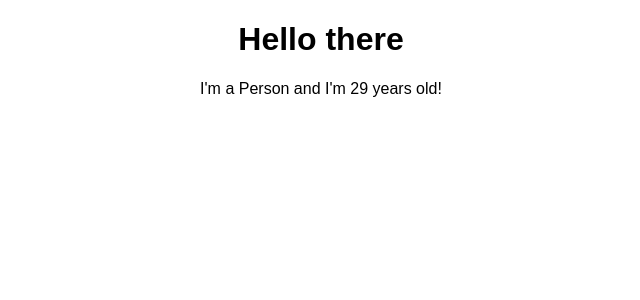
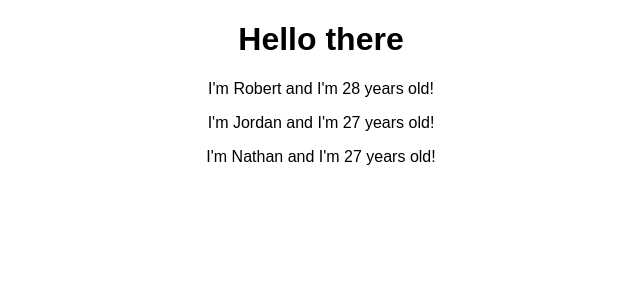
Before and after one commit to radiscipio/react-complete-guide, a React (Create React App) app: page / in a window 1280 px wide. Shown: the top 300 px of the page, without its empty margins (319-959 px from the left). Built offline with nearby package versions, Linux system fonts and the light colour scheme.

Commit message:
Pass props to person

```diff
--- a/src/App.js
+++ b/src/App.js
@@ -6,7 +6,9 @@
     return (
       <div className="App">
         <h1>Hello there</h1>
-        <Person />
+        <Person name="Robert" age="28" />
+        <Person name="Jordan" age="27" />
+        <Person name="Nathan" age="27" />
       </div>
     );
   }
--- a/src/Person/Person.js
+++ b/src/Person/Person.js
@@ -1,7 +1,7 @@
 import React from 'react'
 
-const person = () => {
-  return <p>I'm a Person and I'm {Math.floor(3 + Math.random() * 30)} years old!</p>
+const person = (props) => {
+  return <p> I'm {props.name} and I'm {props.age} years old!</p>
 }
 
 export default person;
```
